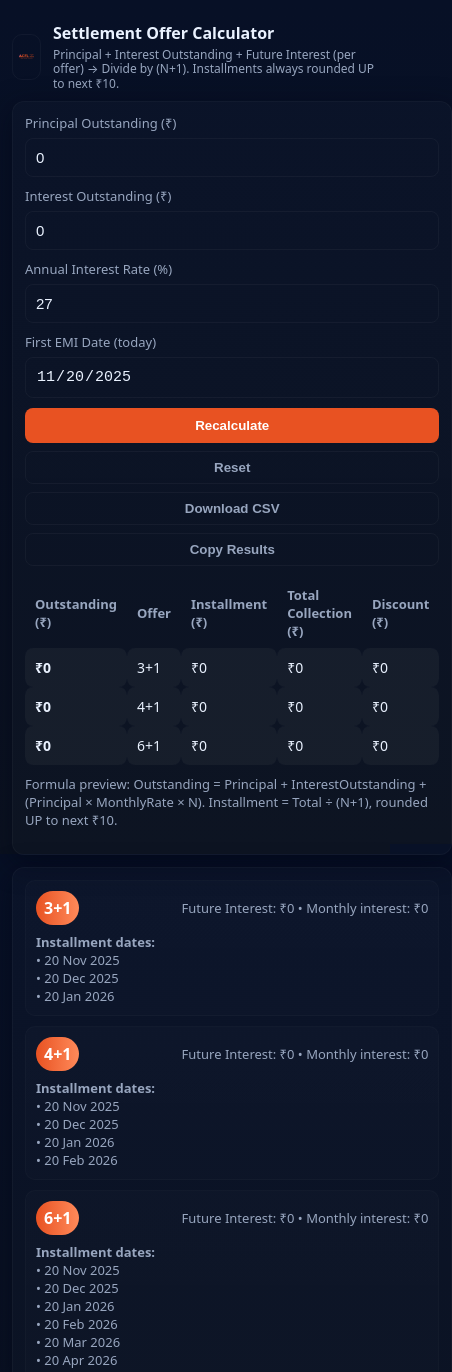
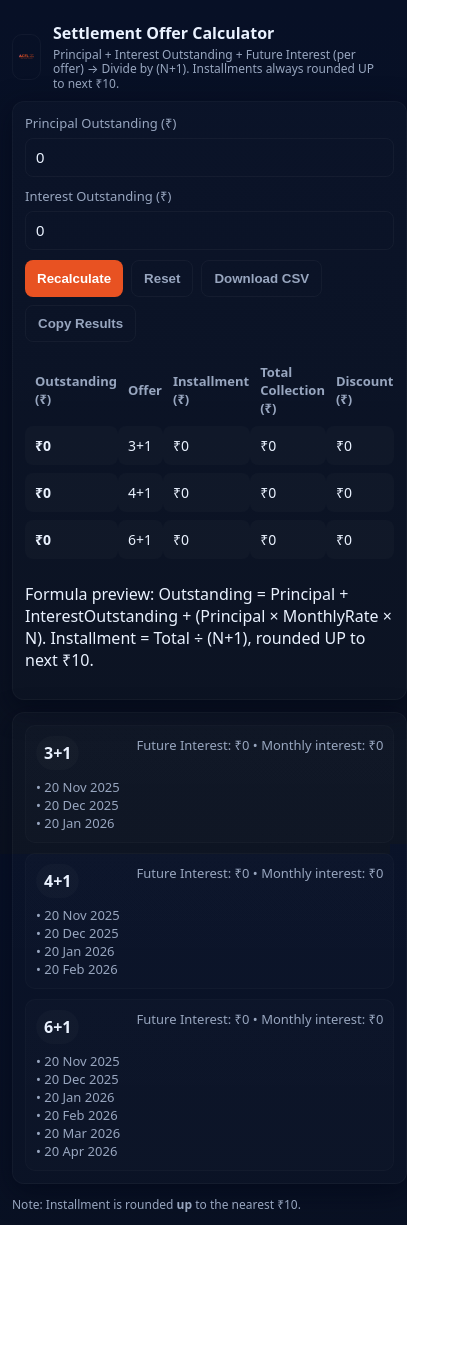
Before and after one commit to acfl2017acfl/settlement-calulator, a plain HTML site: page index.html in a window 390 px wide. Shown: the top 1372 px of the page, 452 px wide, since content can reach past the window. After the commit the page ends 1225 px from the top, so only its background shows below. Drawn offline with Linux system fonts and the light colour scheme.

Commit message:
Update index.html

```diff
--- a/index.html
+++ b/index.html
@@ -17,7 +17,6 @@
     *{box-sizing:border-box}
     html,body{height:100%;margin:0;font-family:system-ui,-apple-system,Segoe UI,Roboto,Helvetica,Arial;color:#eaf2ff;background:linear-gradient(180deg,var(--bg) 0%, #0b1220 100%)}
 
-    /* outer wrapper --- narrower on mobile like screenshot */
     .wrap{max-width:420px;margin:10px auto;padding:12px}
 
     header{display:flex;gap:12px;align-items:center;margin-bottom:10px}
@@ -31,14 +30,12 @@
     .grid{display:grid;grid-template-columns:1fr;gap:12px}
 
     label{display:block;font-size:13px;color:var(--muted);margin-bottom:6px}
-    input[type=number], input[type=date], select{width:100%;padding:10px;border-radius:8px;border:1px solid rgba(255,255,255,0.04);background:transparent;color:inherit;font-size:15px}
+    input{width:100%;padding:10px;border-radius:8px;border:1px solid rgba(255,255,255,0.04);background:transparent;color:inherit;font-size:15px}
 
     .controls{display:flex;gap:8px;margin-top:10px;flex-wrap:wrap}
     button{padding:10px 12px;border-radius:8px;border:0;cursor:pointer;font-weight:700;background:var(--accent);color:#fff}
     button.ghost{background:transparent;border:1px solid rgba(255,255,255,0.04);color:var(--muted)}
-    .muted{color:var(--muted);font-size:13px}
 
-    /* Table styling */
     table{width:100%;border-collapse:separate;border-spacing:0 8px;margin-top:12px}
     thead th{text-align:left;color:var(--muted);font-size:13px;padding-left:10px}
     tbody tr { background: rgba(255,255,255,0.02); border-radius:8px; }
@@ -46,44 +43,25 @@
     .cell-amount{font-weight:700}
 
     .pill{display:inline-block;padding:6px 8px;border-radius:999px;background:rgba(255,255,255,0.02);font-weight:700}
+
     .aside-list{display:flex;flex-direction:column;gap:10px}
     .offer-card{background:linear-gradient(180deg, rgba(255,255,255,0.015), rgba(255,255,255,0.01));padding:10px;border-radius:10px;border:1px solid rgba(255,255,255,0.02)}
     .small{font-size:13px;color:var(--muted)}
     .schedule{margin-top:8px;font-size:13px;color:var(--muted)}
+
     footer{margin-top:12px;color:var(--muted);font-size:12px}
 
-    /* compact actions row like screenshot */
-    .top-actions{display:flex;gap:8px;align-items:center}
-    .action-ghost{background:transparent;border:1px solid rgba(255,255,255,0.04);padding:8px 10px;border-radius:8px;color:var(--muted);font-weight:700}
-
-    /* mobile-friendly tweaks but KEEP table layout (no stacked rows) */
-    @media (max-width:480px){
-      .controls{flex-direction:column}
-      button{width:100%}
-      /* keep table as a normal table on small screens so header + columns remain */
-      table{width:100%; border-collapse:collapse; margin-top:12px}
-      thead th{padding:8px 10px;font-size:13px}
-      tbody tr{display:table-row; margin-bottom:8px}
-      td{display:table-cell; padding:10px}
-      /* ensure rounded row-like appearance: wrap each row cell with same background by styling cells */
-      tbody tr td { background: rgba(255,255,255,0.02); border-radius:8px; }
-      /* small devices: allow horizontal scroll if content overflows */
-      .card{overflow-x:auto}
-    }
-
-    /* smaller font for very small devices */
-    @media (max-width:360px){
-      h1{font-size:15px}
-      .logo{width:40px;height:40px}
+    /* HIDE date + rate input + labels */
+    #firstDate, #labelDate, #annualRate, #labelRate {
+      display:none !important;
     }
   </style>
 </head>
+
 <body>
   <div class="wrap">
     <header>
-      <!-- replace SO with provided image (file placed alongside HTML) -->
       <div class="logo" aria-hidden>
-        <!-- If you are hosting the logo next to this file, keep the filename. Otherwise replace src with data URI or absolute path. -->
         <img src="ACFL Logo PNG WhiteBG.png" alt="ACFL Logo" />
       </div>
       <div>
@@ -93,31 +71,30 @@
     </header>
 
     <div class="grid">
-      <!-- left: inputs + results table -->
       <div>
-        <div class="card" aria-labelledby="inputs">
+        <div class="card">
           <div id="inputs">
             <label>Principal Outstanding (₹)</label>
-            <input id="principal" type="number" min="0" step="1" value="0" inputmode="numeric" />
+            <input id="principal" type="number" min="0" step="1" value="0" />
 
             <label style="margin-top:10px">Interest Outstanding (₹)</label>
-            <input id="odToday" type="number" min="0" step="1" value="0" inputmode="numeric" />
+            <input id="odToday" type="number" min="0" step="1" value="0" />
 
-            <label style="margin-top:10px">Annual Interest Rate (%)</label>
-            <input id="annualRate" type="number" min="0" step="0.01" value="27" inputmode="decimal" />
+            <label id="labelRate" style="margin-top:10px">Annual Interest Rate (%)</label>
+            <input id="annualRate" type="number" value="27" readonly />
 
-            <label style="margin-top:10px">First EMI Date (today)</label>
+            <label id="labelDate" style="margin-top:10px">First EMI Date</label>
             <input id="firstDate" type="date" readonly />
 
             <div class="controls">
               <button id="recalc">Recalculate</button>
-              <button id="reset" class="ghost action-ghost">Reset</button>
-              <button id="download" class="ghost action-ghost">Download CSV</button>
-              <button id="copy" class="ghost action-ghost">Copy Results</button>
+              <button id="reset" class="ghost">Reset</button>
+              <button id="download" class="ghost">Download CSV</button>
+              <button id="copy" class="ghost">Copy Results</button>
             </div>
           </div>
 
-          <table id="results" aria-live="polite">
+          <table id="results">
             <thead>
               <tr>
                 <th>Outstanding (₹)</th>
@@ -130,36 +107,37 @@
             <tbody id="tbody"></tbody>
           </table>
 
-          <p class="muted" style="margin-top:10px">Formula preview: Outstanding = Principal + InterestOutstanding + (Principal × MonthlyRate × N). Installment = Total ÷ (N+1), rounded UP to next ₹10.</p>
+          <p class="muted">Formula preview: Outstanding = Principal + InterestOutstanding + (Principal × MonthlyRate × N). Installment = Total ÷ (N+1), rounded UP to next ₹10.</p>
         </div>
       </div>
 
-      <!-- right: offer cards with schedule (they appear below on mobile) -->
       <aside>
         <div class="card aside-list">
+
           <div class="offer-card">
-            <div style="display:flex;justify-content:space-between;align-items:center">
-              <div><span class="pill" style="background:linear-gradient(90deg,var(--accent),#ff8a5a);color:#fff">3+1</span></div>
+            <div style="display:flex;justify-content:space-between;">
+              <div><span class="pill">3+1</span></div>
               <div class="small" id="meta31"></div>
             </div>
             <div class="schedule" id="sched31"></div>
           </div>
 
           <div class="offer-card">
-            <div style="display:flex;justify-content:space-between;align-items:center">
-              <div><span class="pill" style="background:linear-gradient(90deg,var(--accent),#ff8a5a);color:#fff">4+1</span></div>
+            <div style="display:flex;justify-content:space-between;">
+              <div><span class="pill">4+1</span></div>
               <div class="small" id="meta41"></div>
             </div>
             <div class="schedule" id="sched41"></div>
           </div>
 
           <div class="offer-card">
-            <div style="display:flex;justify-content:space-between;align-items:center">
-              <div><span class="pill" style="background:linear-gradient(90deg,var(--accent),#ff8a5a);color:#fff">6+1</span></div>
+            <div style="display:flex;justify-content:space-between;">
+              <div><span class="pill">6+1</span></div>
               <div class="small" id="meta61"></div>
             </div>
             <div class="schedule" id="sched61"></div>
           </div>
+
         </div>
       </aside>
     </div>
@@ -168,20 +146,23 @@
   </div>
 
 <script>
-    // Utility: format INR without paise
+/* ================================
+   UTILITY
+=============================== */
 function formatINR(n){
   if (isNaN(n)) return '-';
-      return new Intl.NumberFormat('en-IN', {style:'currency', currency:'INR', maximumFractionDigits:0}).format(Math.round(n));
+  return new Intl.NumberFormat('en-IN', {
+    style:'currency',
+    currency:'INR',
+    maximumFractionDigits:0
+  }).format(Math.round(n));
 }
 
-    // Keep date addMonths while preserving day where possible (fallback to end-of-month)
 function addMonthsKeepDay(date, months){
   const d = new Date(date.valueOf());
   const day = d.getDate();
   d.setMonth(d.getMonth() + months);
-      if (d.getDate() !== day){
-        d.setDate(0);
-      }
+  if (d.getDate() !== day) d.setDate(0);
   return d;
 }
 
@@ -189,6 +170,9 @@
   return Math.ceil(x / 10) * 10;
 }
 
+/* ================================
+   CALCULATION
+=============================== */
 function calcForN(principal, odToday, monthlyRate, N){
   const monthlyInterestOnPrincipal = principal * monthlyRate;
   const futureOD = monthlyInterestOnPrincipal * N;
@@ -197,26 +181,17 @@
   const installment = roundUp10(rawInstallment);
   const totalCollection = installment * N;
   const discount = installment;
-      return {
-        monthlyInterestOnPrincipal,
-        futureOD,
-        total,
-        rawInstallment,
-        installment,
-        totalCollection,
-        discount
-      };
+
+  return { monthlyInterestOnPrincipal, futureOD, total, rawInstallment, installment, totalCollection, discount };
 }
 
-    // Elements
+/* ================================
+   ELEMENTS
+=============================== */
 const elPrincipal = document.getElementById('principal');
 const elOD = document.getElementById('odToday');
 const elRate = document.getElementById('annualRate');
 const elDate = document.getElementById('firstDate');
-    const elRecalc = document.getElementById('recalc');
-    const elReset = document.getElementById('reset');
-    const elDownload = document.getElementById('download');
-    const elCopy = document.getElementById('copy');
 const tbody = document.getElementById('tbody');
 
 const meta31 = document.getElementById('meta31');
@@ -226,28 +201,48 @@
 const sched41 = document.getElementById('sched41');
 const sched61 = document.getElementById('sched61');
 
-    (function setDefaultDateToday(){
-      const t = new Date();
-      const yyyy = t.getFullYear();
-      const mm = String(t.getMonth() + 1).padStart(2,'0');
-      const dd = String(t.getDate()).padStart(2,'0');
-      elDate.value = `${yyyy}-${mm}-${dd}`;
-    })();
-
-    function debounce(fn, ms){
-      let t;
-      return (...args) => {
-        clearTimeout(t);
-        t = setTimeout(()=>fn(...args), ms);
-      };
+/* ================================
+   DATE AUTO-UPDATE (LOCAL MIDNIGHT)
+=============================== */
+function toLocalDateYYYYMMDD(d){
+  const yyyy = d.getFullYear();
+  const mm = String(d.getMonth() + 1).padStart(2,'0');
+  const dd = String(d.getDate()).padStart(2,'0');
+  return `${yyyy}-${mm}-${dd}`;
 }
 
-    function buildSchedule(firstDateStr, N){
-      const d0 = new Date(firstDateStr + 'T00:00:00');
+function setDateToTodayLocal(){
+  elDate.value = toLocalDateYYYYMMDD(new Date());
+}
+
+function scheduleDateAutoUpdateAtMidnight(){
+  const now = new Date();
+  const nextMidnight = new Date(now);
+  nextMidnight.setHours(24,0,0,0);
+  const msUntil = nextMidnight - now;
+
+  setTimeout(() => {
+    setDateToTodayLocal();
+    renderAll();
+    setInterval(() => {
+      setDateToTodayLocal();
+      renderAll();
+    }, 24 * 60 * 60 * 1000);
+  }, msUntil);
+}
+
+setDateToTodayLocal();
+scheduleDateAutoUpdateAtMidnight();
+
+/* ================================
+   RENDERING
+=============================== */
+function buildSchedule(dateStr, N){
+  const d0 = new Date(dateStr + 'T00:00:00');
   const arr = [];
   for(let i=0;i<N;i++){
     const d = addMonthsKeepDay(d0, i);
-        arr.push(d.toLocaleDateString('en-GB', {day:'2-digit', month:'short', year:'numeric'}));
+    arr.push(d.toLocaleDateString('en-GB',{day:'2-digit',month:'short',year:'numeric'}));
   }
   return arr;
 }
@@ -255,9 +250,9 @@
 function renderAll(){
   const principal = Number(elPrincipal.value) || 0;
   const odToday = Number(elOD.value) || 0;
-      const annualRate = Number(elRate.value) || 0;
+  const annualRate = 27; // FIXED
+  const monthlyRate = annualRate / 12 / 100;
   const firstDate = elDate.value;
-      const monthlyRate = annualRate / 12 / 100;
 
   const offers = [
     {label:'3+1', N:3},
@@ -268,9 +263,9 @@
   tbody.innerHTML = '';
   const rows = [];
 
-      offers.forEach(off => {
-        const N = off.N;
-        const res = calcForN(principal, odToday, monthlyRate, N);
+  offers.forEach(off=>{
+    const res = calcForN(principal, odToday, monthlyRate, off.N);
+
     const tr = document.createElement('tr');
     tr.innerHTML = `
       <td class="cell-amount">${formatINR(principal + odToday + res.futureOD)}</td>
@@ -282,80 +277,64 @@
     tbody.appendChild(tr);
 
     const metaTxt = `Future Interest: ${formatINR(res.futureOD)} • Monthly interest: ${formatINR(res.monthlyInterestOnPrincipal)}`;
-        const sched = buildSchedule(firstDate, N);
+    const sched = buildSchedule(firstDate, off.N);
 
-        if (off.N === 3){
+    if(off.N===3){
       meta31.textContent = metaTxt;
-          sched31.innerHTML = '<strong>Installment dates:</strong><br>' + sched.map(s=>`• ${s}`).join('<br>');
-        } else if (off.N === 4){
+      sched31.innerHTML = sched.map(s=>`• ${s}`).join('<br>');
+    }
+    if(off.N===4){
       meta41.textContent = metaTxt;
-          sched41.innerHTML = '<strong>Installment dates:</strong><br>' + sched.map(s=>`• ${s}`).join('<br>');
-        } else if (off.N === 6){
+      sched41.innerHTML = sched.map(s=>`• ${s}`).join('<br>');
+    }
+    if(off.N===6){
       meta61.textContent = metaTxt;
-          sched61.innerHTML = '<strong>Installment dates:</strong><br>' + sched.map(s=>`• ${s}`).join('<br>');
+      sched61.innerHTML = sched.map(s=>`• ${s}`).join('<br>');
     }
-
-        rows.push({
-          Outstanding: Math.round(principal + odToday + res.futureOD),
-          Offer: off.label,
-          Installment: res.installment,
-          TotalCollection: res.totalCollection,
-          Discount: res.discount
-        });
   });
 
   currentRows = rows;
 }
 
-    function downloadCSV(rows){
-      const header = ['Outstanding','Offer','Installment','TotalCollection','Discount'];
-      const lines = [header.join(',')].concat(rows.map(r => [r.Outstanding, r.Offer, r.Installment, r.TotalCollection, r.Discount].join(',')));
-      const csv = lines.join('\n');
-      const blob = new Blob([csv], {type:'text/csv'});
-      const url = URL.createObjectURL(blob);
-      const a = document.createElement('a'); a.href = url; a.download = 'settlement_offers.csv';
-      document.body.appendChild(a); a.click(); a.remove(); URL.revokeObjectURL(url);
-    }
+/* ================================
+   ACTIONS
+=============================== */
+let currentRows = [];
 
-    function copyText(rows){
-      let s = '';
-      rows.forEach(r=>{
-        s += `Outstanding: ${r.Outstanding}\nOffer: ${r.Offer}\nInstallment: ${r.Installment}\nTotalCollection: ${r.TotalCollection}\nDiscount: ${r.Discount}\n\n`;
-      });
-      return s;
-    }
+document.getElementById('recalc').addEventListener('click', renderAll);
 
-    let currentRows = [];
-    const debouncedRender = debounce(renderAll, 160);
-
-    elPrincipal.addEventListener('input', debouncedRender);
-    elOD.addEventListener('input', debouncedRender);
-    elRate.addEventListener('input', debouncedRender);
-    elDate.addEventListener('change', debouncedRender);
-
-    elRecalc.addEventListener('click', renderAll);
-    elReset.addEventListener('click', ()=>{
+document.getElementById('reset').addEventListener('click', ()=>{
   elPrincipal.value = 0;
   elOD.value = 0;
-      elRate.value = 27;
-      (function(){ const t = new Date(); const yyyy = t.getFullYear(); const mm = String(t.getMonth() + 1).padStart(2,'0'); const dd = String(t.getDate()).padStart(2,'0'); elDate.value = `${yyyy}-${mm}-${dd}`; })();
+  setDateToTodayLocal();
   renderAll();
 });
 
-    elDownload.addEventListener('click', ()=> downloadCSV(currentRows));
-    elCopy.addEventListener('click', async ()=>{
-      const txt = copyText(currentRows);
-      try{
+document.getElementById('download').addEventListener('click', ()=>{
+  const header = ['Outstanding','Offer','Installment','TotalCollection','Discount'];
+  const lines = [header.join(',')].concat(
+    currentRows.map(r => [r.Outstanding, r.Offer, r.Installment, r.TotalCollection, r.Discount].join(','))
+  );
+  const csv = lines.join('\n');
+  const blob = new Blob([csv],{type:'text/csv'});
+  const url = URL.createObjectURL(blob);
+  const a = document.createElement('a');
+  a.href = url;
+  a.download = 'settlement_offers.csv';
+  document.body.appendChild(a);
+  a.click();
+  a.remove();
+});
+
+document.getElementById('copy').addEventListener('click', async ()=>{
+  let txt = '';
+  currentRows.forEach(r=>{
+    txt += `Outstanding: ${r.Outstanding}\nOffer: ${r.Offer}\nInstallment: ${r.Installment}\nTotalCollection: ${r.TotalCollection}\nDiscount: ${r.Discount}\n\n`;
+  });
   await navigator.clipboard.writeText(txt);
   alert('Results copied to clipboard');
-      } catch(e){
-        const ta = document.createElement('textarea'); ta.value = txt; document.body.appendChild(ta);
-        ta.select(); document.execCommand('copy'); ta.remove();
-        alert('Results copied to clipboard');
-      }
 });
 
-    // initial render
 renderAll();
 </script>
 </body>
```
Lines whose indentation alone changed are shown as unchanged.
